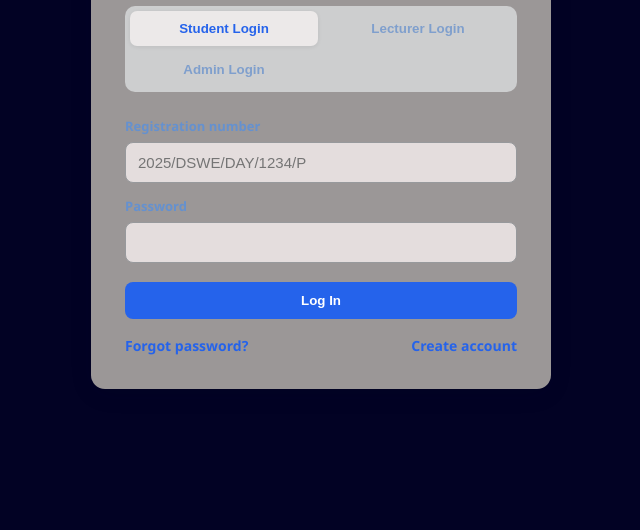
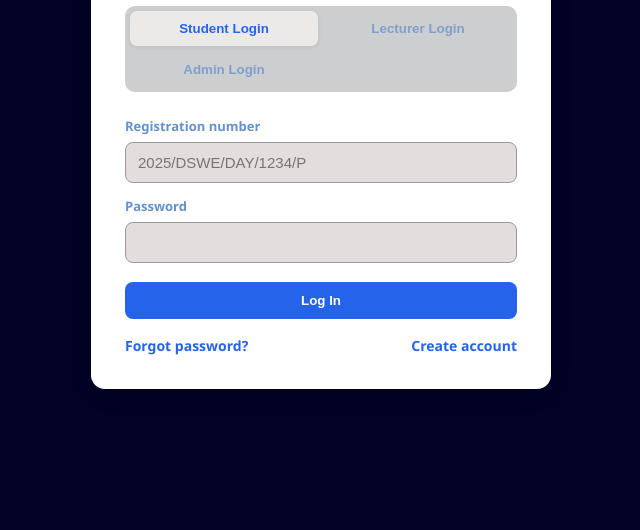
Before and after one commit to junior-pro-256/Attendance-Management, a plain HTML site: page frontend/index.html in a window 1280 px wide. Shown: the part 270-800 px from the top of the page, without its empty margins (319-959 px from the left). Drawn offline with Linux system fonts and the light colour scheme.

Commit message:
Change card background color to white

```diff
--- a/frontend/style.css
+++ b/frontend/style.css
@@ -20,7 +20,7 @@ overflow-x:hidden
     background: rgb(2, 2, 36);
 }
 .card{
-    background:#9b9797;
+    background: white;
     border-radius:14px;
     box-shadow:0 5px 24px rgba(15,23,42,.08);
     padding:22px
```
